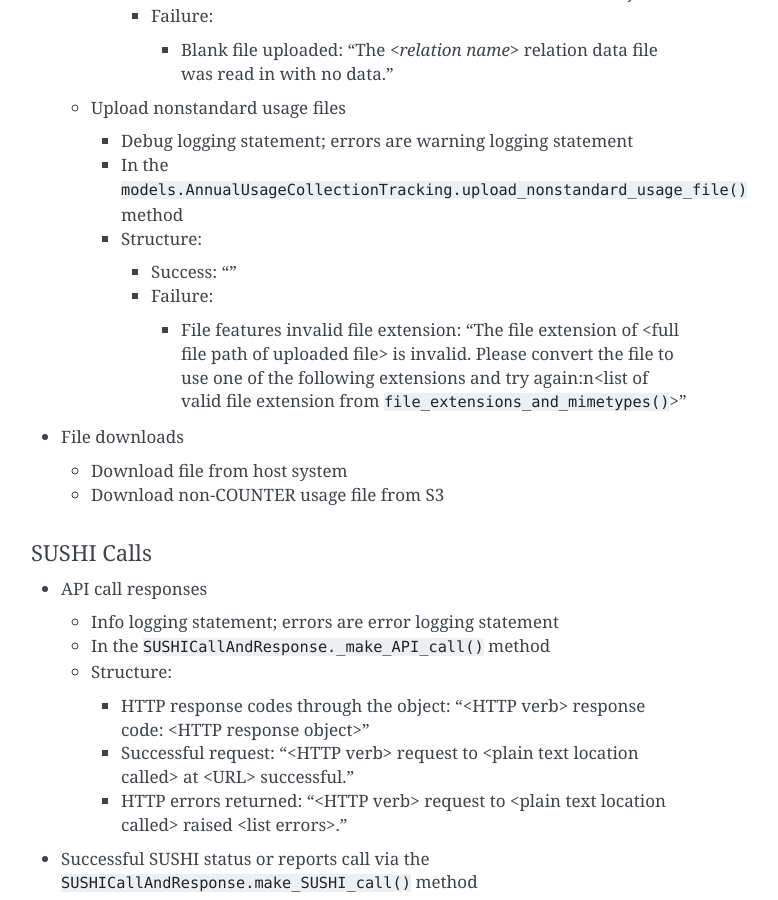
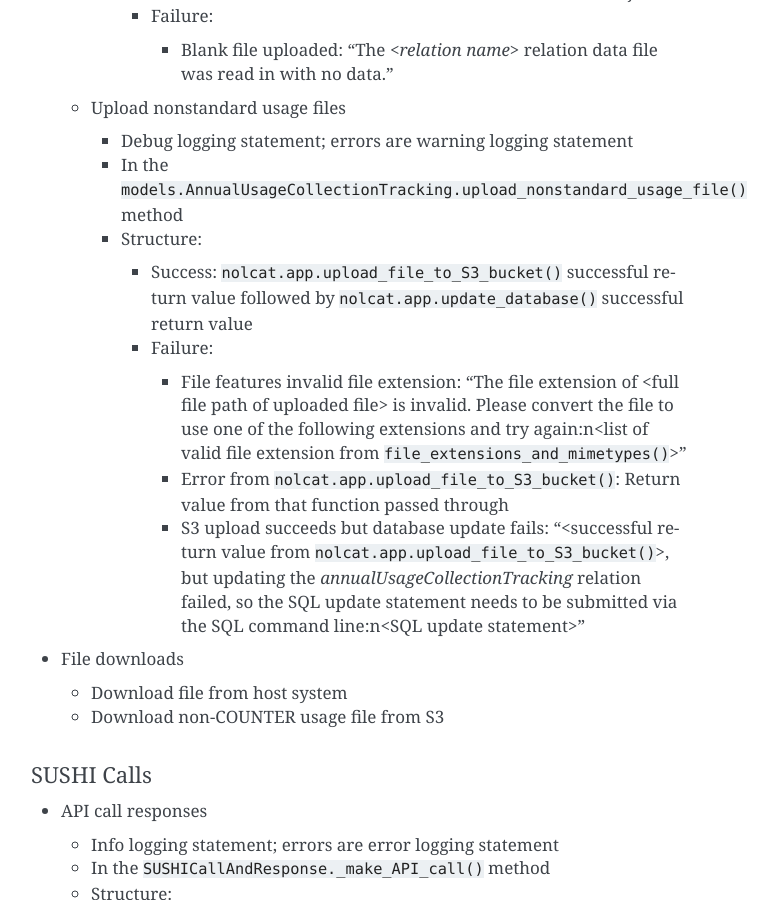
Before and after one commit to ereiskind/nolcat, a Sphinx documentation site: the page built from docs/source/code_style_guide.rst, in a window 1280 px wide and 900 px high, scrolled down 3403 px. Shown: the whole window, without its empty margins (389-1167 px from the left). Built offline with Sphinx 7.4.7, drawn with Linux system fonts in a browser that asks for light colours.

Commit message:
Finish `upload_nonstandard_usage_file` log statements

```diff
--- a/docs/source/code_style_guide.rst
+++ b/docs/source/code_style_guide.rst
@@ -124,10 +124,12 @@ File I/O
     * In the ``models.AnnualUsageCollectionTracking.upload_nonstandard_usage_file()`` method
     * Structure:
 
-      * Success: ""
+      * Success: ``nolcat.app.upload_file_to_S3_bucket()`` successful return value followed by ``nolcat.app.update_database()`` successful return value
       * Failure:
 
         * File features invalid file extension: "The file extension of <full file path of uploaded file> is invalid. Please convert the file to use one of the following extensions and try again:\n<list of valid file extension from ``file_extensions_and_mimetypes()``>"
+        * Error from ``nolcat.app.upload_file_to_S3_bucket()``: Return value from that function passed through
+        * S3 upload succeeds but database update fails: "<successful return value from ``nolcat.app.upload_file_to_S3_bucket()``>, but updating the `annualUsageCollectionTracking` relation failed, so the SQL update statement needs to be submitted via the SQL command line:\n<SQL update statement>"
 
 * File downloads
 
```
Also changed, not shown: 1 other file.
